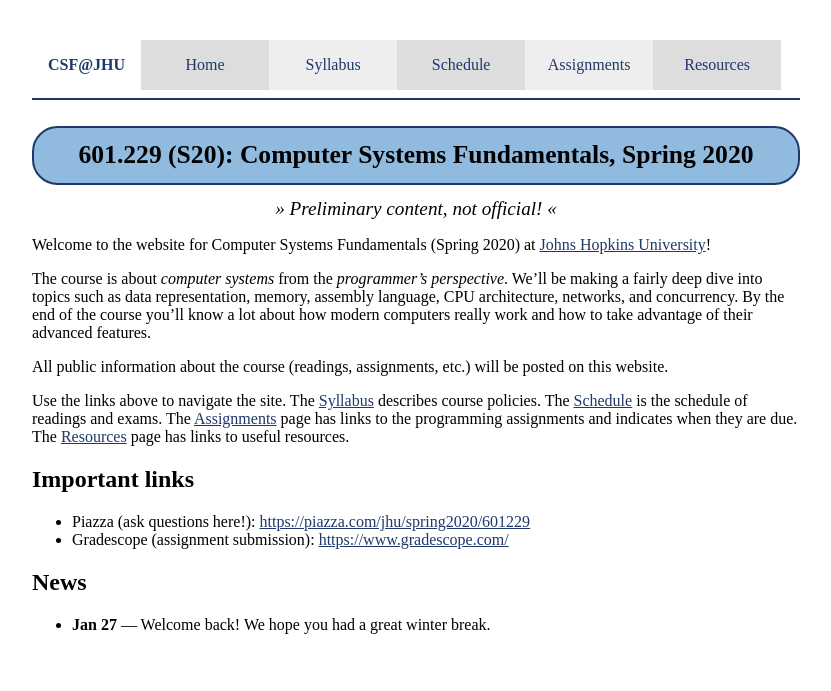
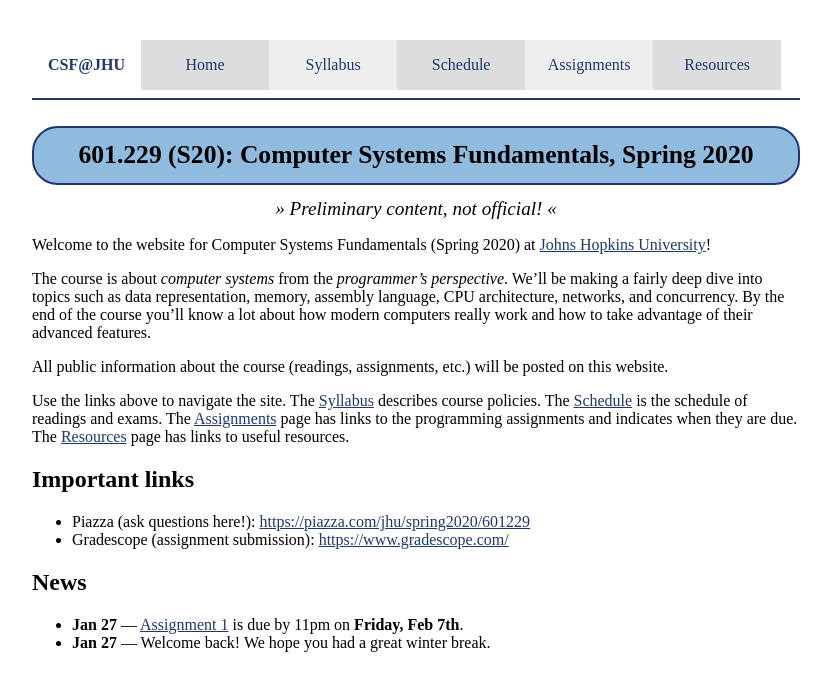
Before and after one commit to jhucsf/spring2020, a Jekyll site: the page built from index.md, in a window 1280 px wide. Shown: the top 691 px of the page, without its empty margins (224-1055 px from the left). Built offline with Jekyll 4.4.1, drawn with Linux system fonts in a browser that asks for light colours.

Commit message:
post news item about assignment 1

```diff
--- a/index.md
+++ b/index.md
@@ -19,4 +19,5 @@ Use the links above to navigate the site.  The [Syllabus](syllabus.html) describ
 
 ## News
 
+* **Jan 27** — [Assignment 1](assign/assign01.html) is due by 11pm on **Friday, Feb 7th**.
 * **Jan 27** — Welcome back! We hope you had a great winter break.
```
